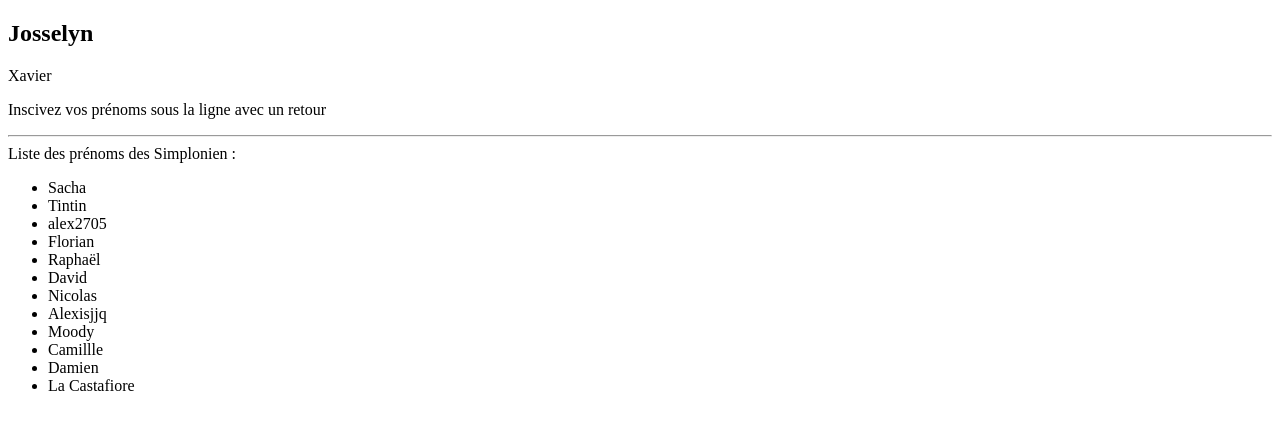
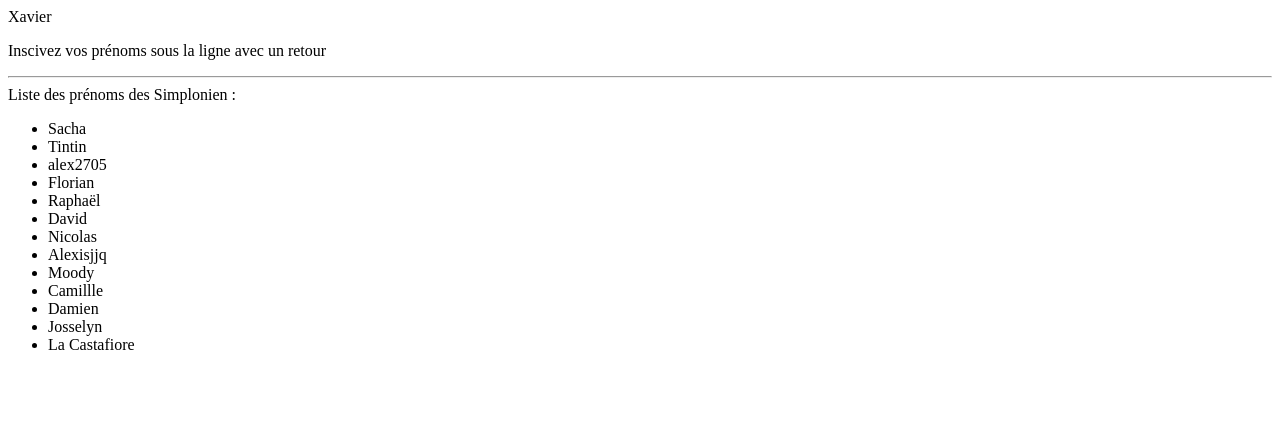
Before and after one commit to SimplonTroyes/ListePrenom, a plain HTML site: page index.html in a window 1280 px wide. Drawn offline with Linux system fonts and the light colour scheme.

Commit message:
ajout prénom

```diff
--- a/index.html
+++ b/index.html
@@ -5,7 +5,6 @@
     <title>Liste prénoms</title>
 </head>
 <body>
-    <h2> Josselyn</h2>
     Xavier<br>
     <p>Inscivez vos prénoms sous la ligne avec un retour</p>
     <hr>
@@ -22,6 +21,7 @@
         <li>Moody</li>
         <li>Camillle</li>
         <li>Damien</li>
+        <li> Josselyn</li>
         <li>La Castafiore</li>
     </ul>
 </body>
```
